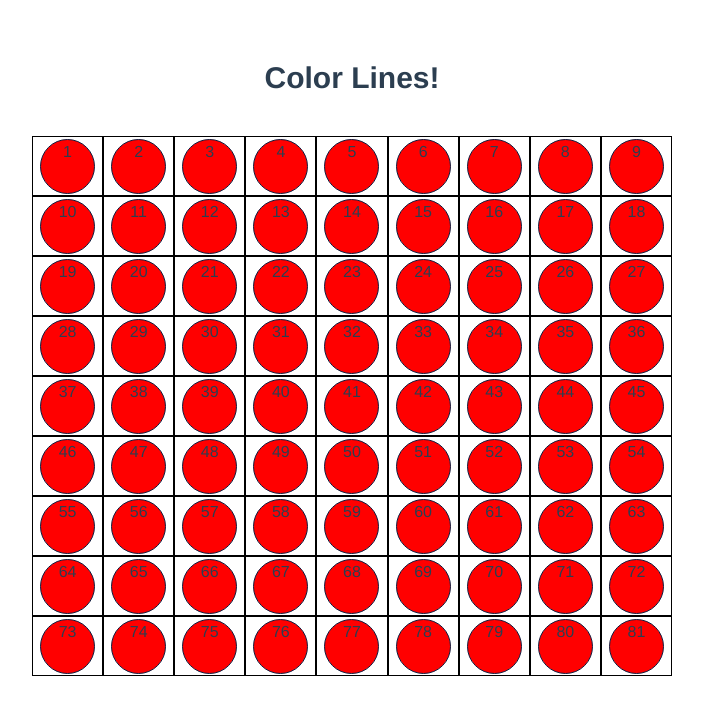
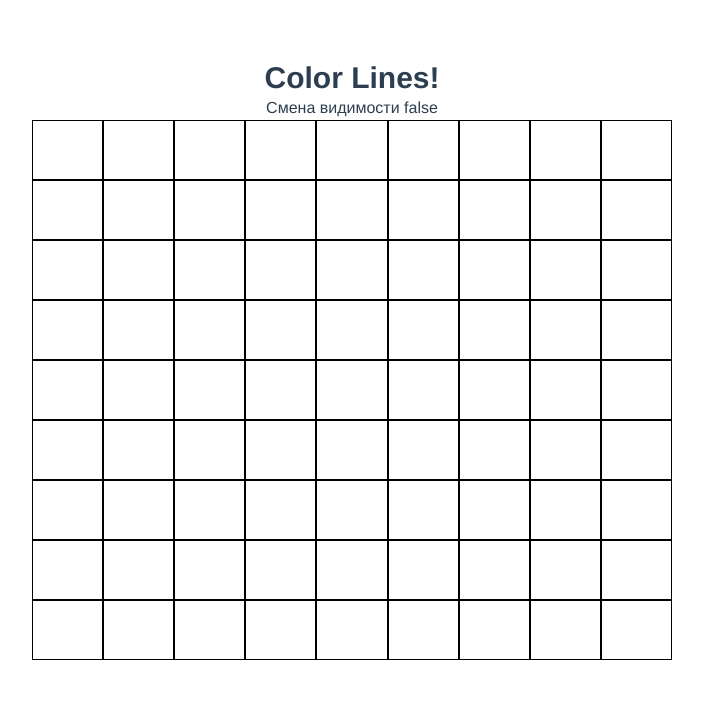
Before and after one commit to DogFox/Vue3ColorLines, a Vue app: page / in a window 1280 px wide. Shown: the top 714 px of the page, without its empty margins (288-991 px from the left). Built offline with nearby package versions, Linux system fonts and the light colour scheme.

Commit message:
add circle

```diff
--- /dev/null
+++ b/src/ColorCircle.vue
@@ -0,0 +1,37 @@
+<template>
+  <div
+    :class="[ 'circle', { display: display}]"
+  >
+    {{ index }}
+  </div>
+</template>
+
+<script lang="ts">
+import { defineComponent } from 'vue';
+
+export default defineComponent({
+  name: 'App',
+  components: {
+  },
+  props: {
+    index: { type: Number, default: 0 },
+    display: { type: Boolean, default: false },
+  },
+});
+</script>
+
+<style lang="scss">
+.circle {
+  background-color: red;
+  border-radius: 50%;
+  border: 1px solid #0F1C3F;
+  height: 55px;
+  width: 55px;
+  // display: none;
+  visibility: hidden;
+
+}
+.display {
+  visibility: visible;
+}
+</style>
--- a/src/GameField.vue
+++ b/src/GameField.vue
@@ -1,34 +1,41 @@
 <template>
+  <button @click="onClick()">
+    Смена видимости
+  </button>
+  {{ display }}
+
   <div class="m-auto w-6/12">
     <div
       id="grid"
       class="game-field"
     >
-      <!-- <div class="grid grid-cols-9"> -->
       <template
         v-for="i in 81"
         :key="i"
       >
         <div class="border border-black cell">
-          <div class="circle">
-            {{ i }}
-          </div>
+          <color-circle
+            :index="i"
+            :display="display"
+          />
         </div>
       </template>
-    <!-- </div> -->
     </div>
   </div>
 </template>
 
 <script lang="ts">
 import { defineComponent, ref, onMounted } from 'vue';
+import ColorCircle from './ColorCircle.vue';
 
 export default defineComponent({
   name: 'App',
   components: {
+    ColorCircle,
   },
   setup() {
     const arr = 'test';
+    const display = ref(false);
 
     const iterator = function() {
       const grid = document.getElementById('grid');
@@ -39,9 +46,14 @@ export default defineComponent({
       iterator();
     });
 
+    const onClick = function() {
+      display.value = !display.value;
+    };
+
     return {
       arr,
-
+      display,
+      onClick,
     };
   },
 });
```
